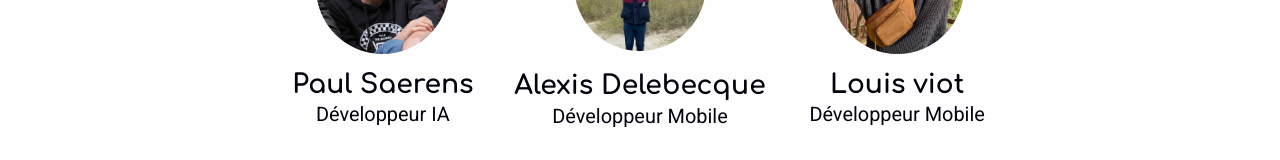
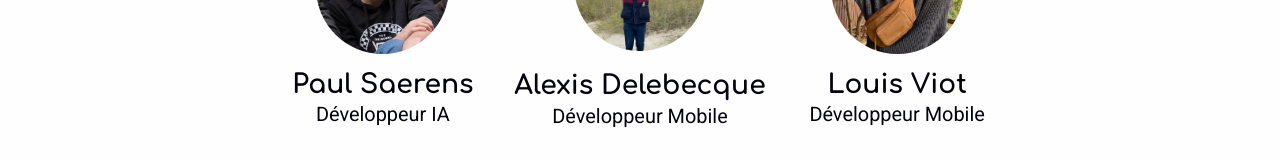
Before and after one commit to OmeliaProject/landing-page, a Next.js app: page /beta in a window 1280 px wide. Shown: the part 1740-1900 px from the top of the page. Built offline with nearby package versions, Linux system fonts and the light colour scheme.

Commit message:
FIX: Louis viot => Louis Viot

```diff
--- a/components/Team.tsx
+++ b/components/Team.tsx
@@ -16,7 +16,7 @@ const Team: FunctionComponent<TeamProps> = () => {
                 <Member name="Robin Cadinot" role="Développeur IA" avatar="/members/robin.png" />
                 <Member name="Paul Saerens" role="Développeur IA" avatar="/members/paul.png" />
                 <Member name="Alexis Delebecque" role="Développeur Mobile" avatar="/members/alexis.png" />
-                <Member name="Louis viot" role="Développeur Mobile" avatar="/members/louis.jpg" />
+                <Member name="Louis Viot" role="Développeur Mobile" avatar="/members/louis.jpg" />
             </div>
         </div>
 
```
